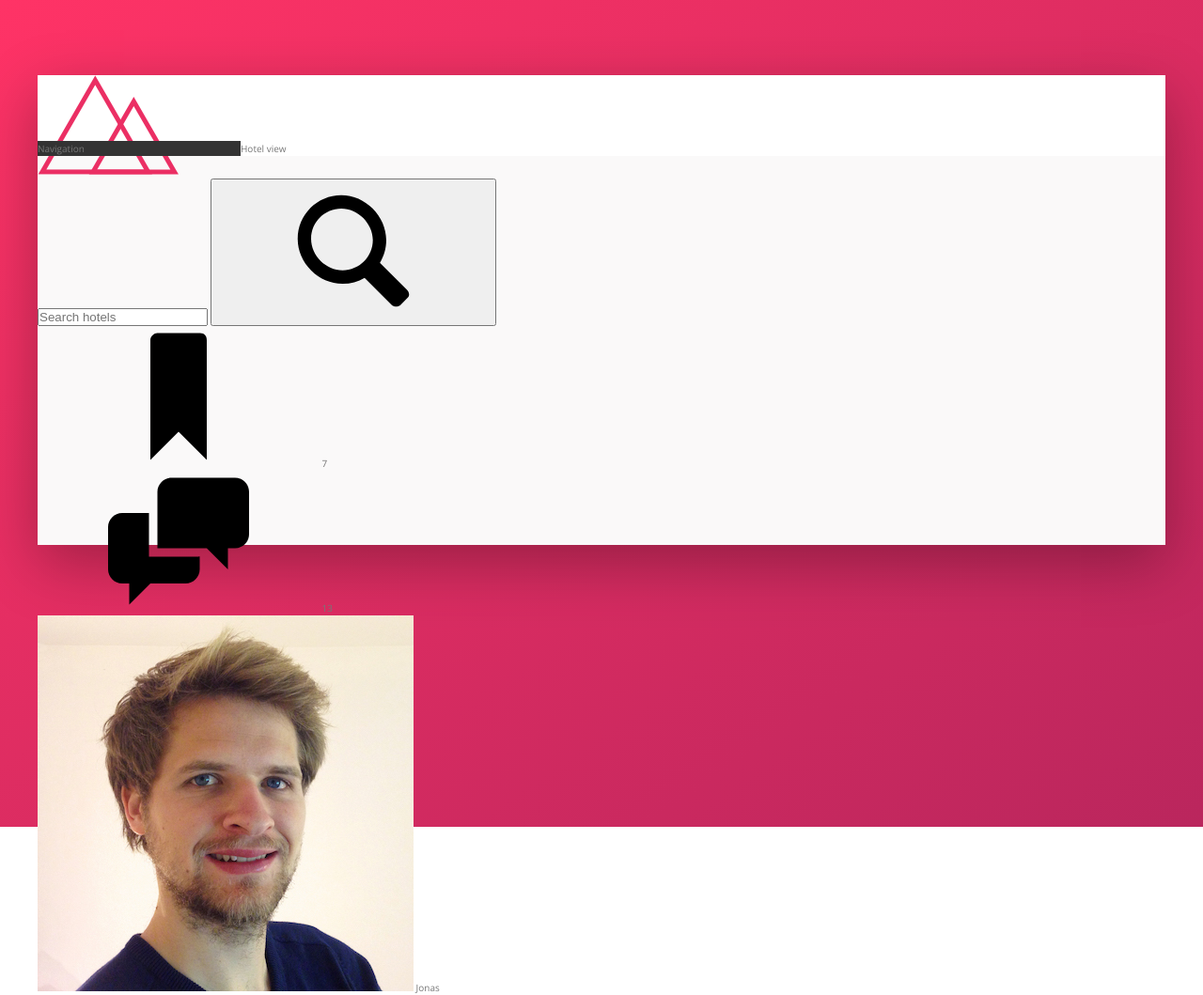
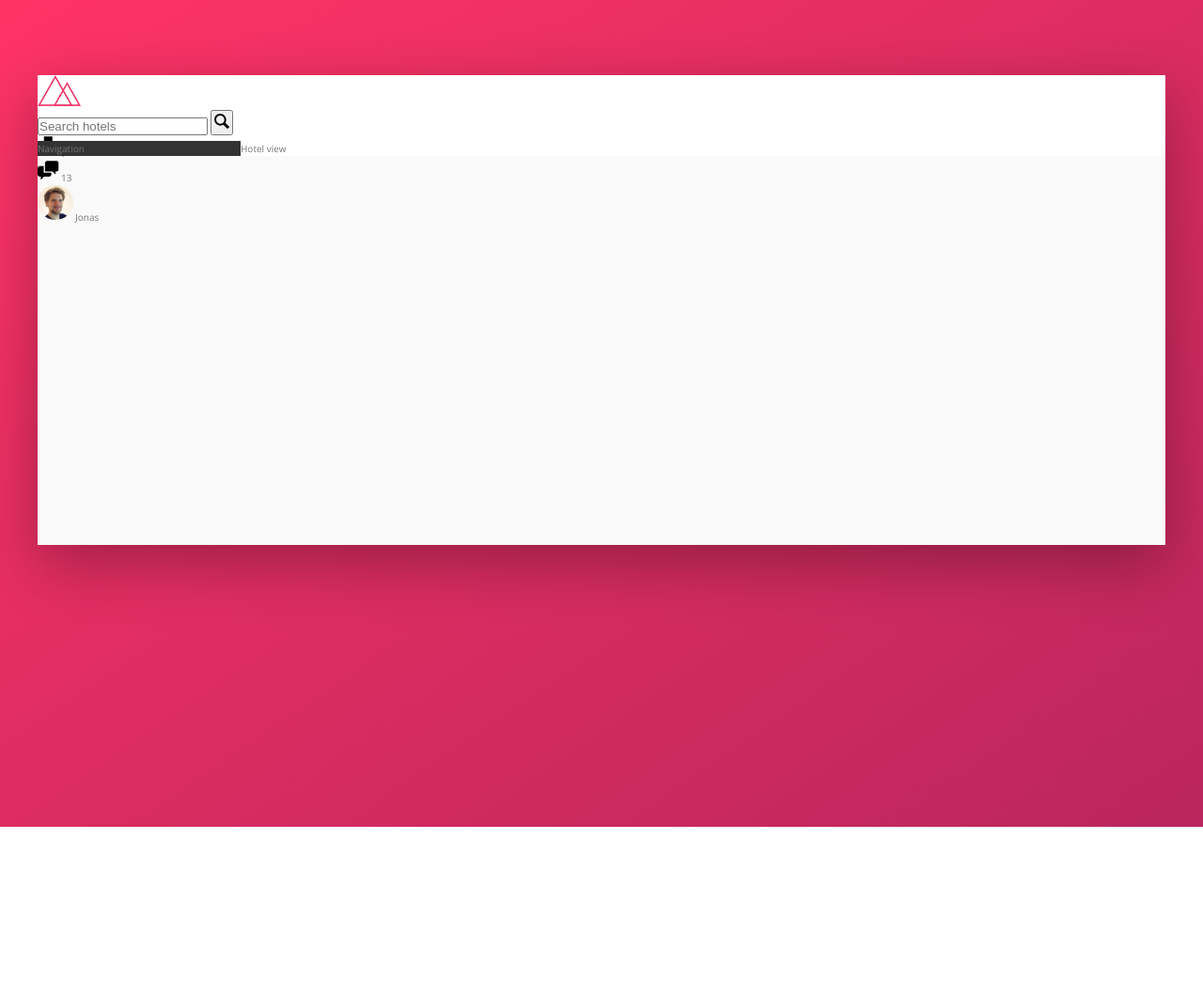
Before and after one commit to Kimaera-Surajbali/TrilloTutorialProject, a website: page index.html in a window 1280 px wide. Shown: the whole page at 94% size. After the commit the page ends 880 px from the top, so only its background shows below. Drawn offline with nearby package versions, Linux system fonts and the light colour scheme.

Commit message:
styled icons and photo for the header section

```diff
--- a/sass/components.scss
+++ b/sass/components.scss
@@ -0,0 +1,58 @@
+//////////////////////////
+// LOGO
+.logo{
+    height: 3.25rem;
+}
+
+
+//////////////////////////
+// SEARCH
+.search{
+
+    &__input{
+
+    }
+
+    &__button{
+
+    }
+
+    &__icon{
+        height: 2rem;
+        width: 2rem;
+    }
+}
+
+
+
+//////////////////////////
+// USER NAVIGATION
+
+.user-nav{
+
+    &__icon-box{
+
+    }
+
+    &__icon{
+        height: 2.25rem;
+        width: 2.25rem;
+    }
+
+    &__notification{
+
+    }
+
+    &__user{
+
+    }
+
+    &__user-name{
+
+    }
+
+    &__user-photo{
+        height: 3.75rem;
+        border-radius: 50%;
+    }
+}
```
Also changed, not shown: css/style.css, 1 other file.
